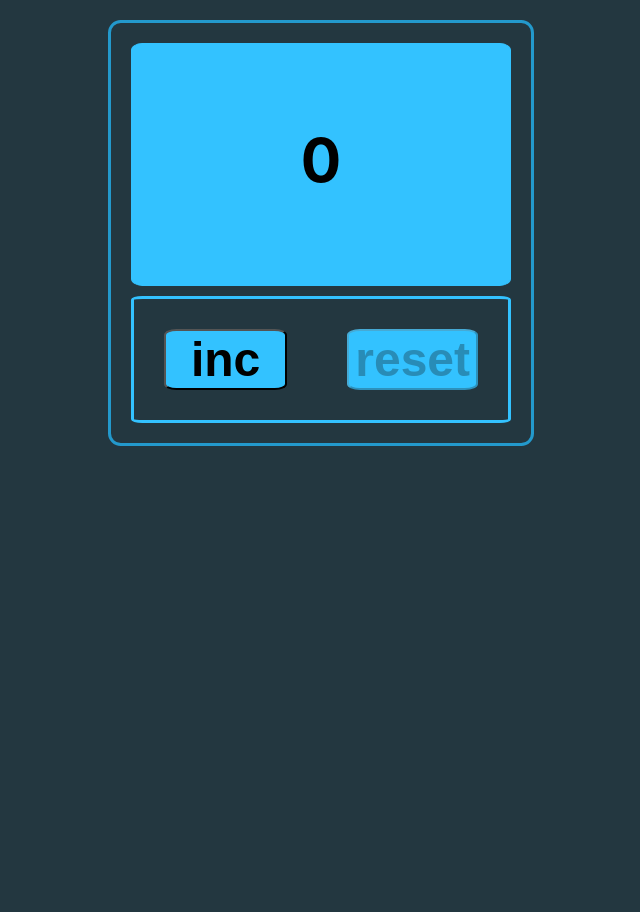
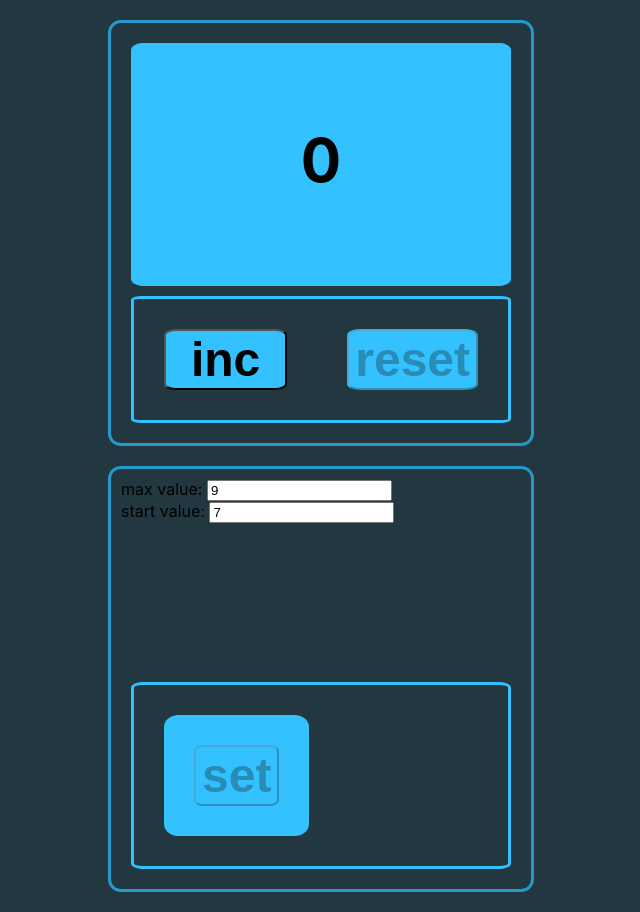
Before and after one commit to nikolay-evsevitskiy/Counter, a React (Create React App) app: page / in a window 1280 px wide. Shown: the whole page, without its empty margins (319-959 px from the left). Before the commit the page ends 800 px from the top, so only its background shows below. Built offline with nearby package versions, Linux system fonts and the light colour scheme.

Commit message:
add SettingCounter

```diff
--- a/src/App.tsx
+++ b/src/App.tsx
@@ -1,31 +1,49 @@
 import React, {useState} from 'react';
 import {Counter} from './Counter';
+import {CounterSetting} from "./CounterSetting";
 
 
 function App() {
     const [value, setValue] = useState<number>(0);
     const [errorIncrement, setErrorIncrement] = useState<boolean>(false);
     const [errorReset, setErrorReset] = useState<boolean>(true);
+    const [errorSetting, setErrorSetting] = useState<boolean>(true)
+    const [maxValue, setMaxValue] = useState<number>(9)
+    const [startValue, setStartValue] = useState<number>(7)
+    const ChangeValue = () => {
+        if (startValue - 1 < 0 || maxValue - 1 <= startValue) {
+            setErrorIncrement(true)
+            setErrorReset(true)
+            setErrorSetting(true)
+        } else {
+            setErrorSetting(false)
+            setErrorReset(true)
+            setErrorIncrement(true)
+        }
+    }
 
 
+    const setButton = () => {
+        setValue(startValue)
+        setErrorIncrement(false)
+        setErrorSetting(true)
+    }
+
     const addValue = () => {
-
-        setValue((v) => {
-            if (v >= 4) {
+        setValue(value + 1)
+        if (value + 1 >= maxValue) {
             setErrorIncrement(true)
             setErrorReset(false)
         } else {
             setErrorIncrement(false)
             setErrorReset(false)
         }
-            return v + 1
-        })
-    };
+    }
 
     const resetValue = () => {
         setErrorIncrement(false)
         setErrorReset(true)
-        setValue(0)
+        setValue(startValue)
 
     };
 
@@ -38,6 +56,15 @@ function App() {
                 errorIncrement={errorIncrement}
                 errorReset={errorReset}
             />
+            <CounterSetting
+                maxValue={maxValue}
+                setMaxValue={setMaxValue}
+                startValue={startValue}
+                setStartValue={setStartValue}
+                setButton={setButton}
+                error={errorSetting}
+                changeValue={ChangeValue}
+            />
 
         </div>
     );
--- /dev/null
+++ b/src/CounterSetting.tsx
@@ -0,0 +1,55 @@
+import React, {ChangeEvent, Dispatch, SetStateAction} from 'react';
+import {Button} from "./Button";
+import s from "./Counter.module.css"
+
+type CounterPropsType = {
+    maxValue: number
+    setMaxValue: Dispatch<SetStateAction<number>>
+    startValue: number
+    setStartValue: Dispatch<SetStateAction<number>>
+    setButton: () => void
+    error: boolean
+    changeValue: () => void
+};
+
+export function CounterSetting(props: CounterPropsType) {
+
+    const onChangeMaxValue = (e: ChangeEvent<HTMLInputElement>) => {
+        props.setMaxValue(Number(e.currentTarget.value))
+        props.changeValue()
+    }
+    const onChangeStartValue = (e: ChangeEvent<HTMLInputElement>) => {
+        props.setStartValue(Number(e.currentTarget.value))
+        props.changeValue()
+    }
+
+    return (
+        <div className={s.body}>
+            <div>
+                <div>
+                    max value: <input type="number"
+                                      value={props.maxValue}
+                                      onChange={onChangeMaxValue}
+                />
+                </div>
+                <div>
+                    start value: <input type="number"
+                                        value={props.startValue}
+                                        onChange={onChangeStartValue}
+                />
+                </div>
+
+            </div>
+            <div className={s.clickBoard}>
+                <div className={s.buttonComponent}>
+                    <Button title={'set'}
+                            changeValue={props.setButton}
+                            error={props.error}
+                    />
+                </div>
+
+            </div>
+        </div>
+    );
+
+}
```
Also changed, not shown: src/CounterSet.tsx (deleted, +0 -31 lines). Lines whose indentation alone changed are shown as unchanged.
